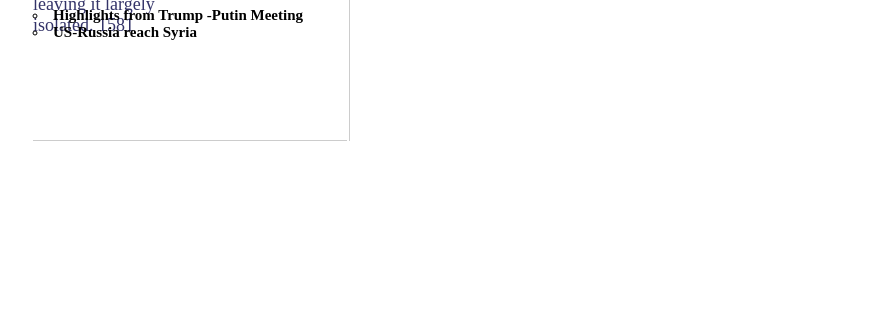
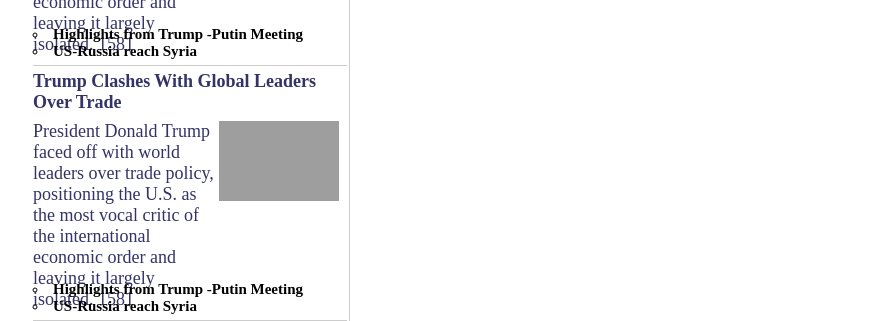
Before and after one commit to manojkrajasekar/wallstreet_journal, a plain HTML site: page index.html in a window 1280 px wide. Shown: the part 862-1183 px from the top of the page, without its empty margins (85-973 px from the left). Before the commit the page ends 1003 px from the top, so only its background shows below. Drawn offline with Linux system fonts and the light colour scheme; grey boxes are pictures that could not be loaded.

Commit message:
updated with changes

```diff
--- a/index.css
+++ b/index.css
@@ -246,7 +246,7 @@ body {
 	display: flex;
 	flex-direction: column;
 	width:25%;
-	height:600px;
+
 	margin-top: 5px;
 	margin-left: 110px;
 	float:left;
--- a/index.html
+++ b/index.html
@@ -113,6 +113,24 @@
 				</div>
 			</div>
 			<div class="contentborder"></div>
+			<div class="contentimage">
+				<div class="headcontent">
+					Trump Clashes With Global Leaders Over Trade
+				</div>
+				<div class="newsdetailimage"">
+					President Donald Trump faced off with world leaders over trade policy, positioning the U.S. as the most vocal critic of the international economic order and leaving it largely isolated.
+					<span class="numbers">1581</span>
+				</div>
+				<div class="imagearea">
+					<div class="imagear"><img src="https://www.google.com/imgres?imgurl=https%3A%2F%2Fstatic01.nyt.com%2Fimages%2F2017%2F07%2F08%2Fworld%2F08TrumpPutin_hp%2F08TrumpPutin_hp-master768.jpg&imgrefurl=https%3A%2F%2Fwww.nytimes.com%2F2017%2F07%2F06%2Fworld%2Feurope%2Fdonald-trump-vladimir-putin-g20.html&docid=TTrAauR1zmamQM&tbnid=cjQ_42gGkFK0gM%3A&vet=10ahUKEwij95uV2PjUAhXIcD4KHZ9JDlIQMwhGKAswCw..i&w=768&h=512&itg=1&bih=759&biw=1536&q=trump&ved=0ahUKEwij95uV2PjUAhXIcD4KHZ9JDlIQMwhGKAswCw&iact=mrc&uact=8" width="120" height="80">
+					</div>
+				</div>
+				<div class="a">
+					<li>Highlights from Trump -Putin Meeting</li>
+					<li>US-Russia reach Syria</li>
+				</div>
+			</div>
+			<div class="contentborder"></div>
 		</div>
  	</div>
 </body>
```
